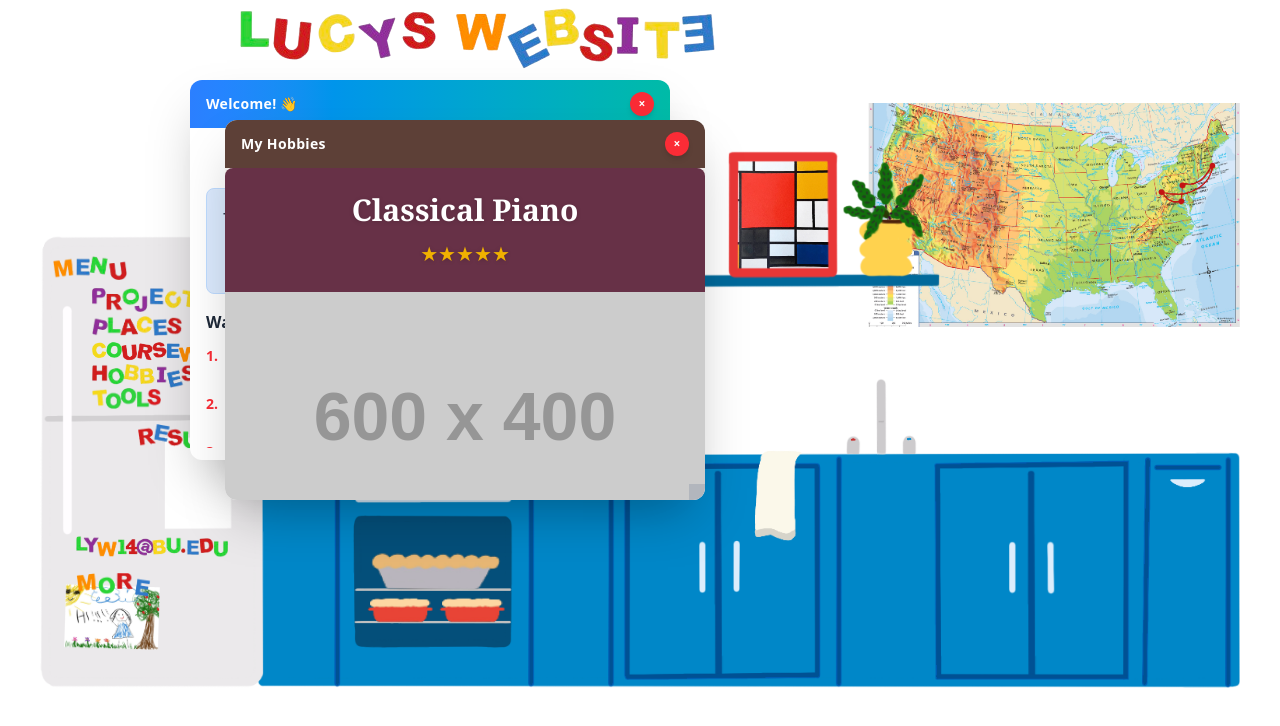
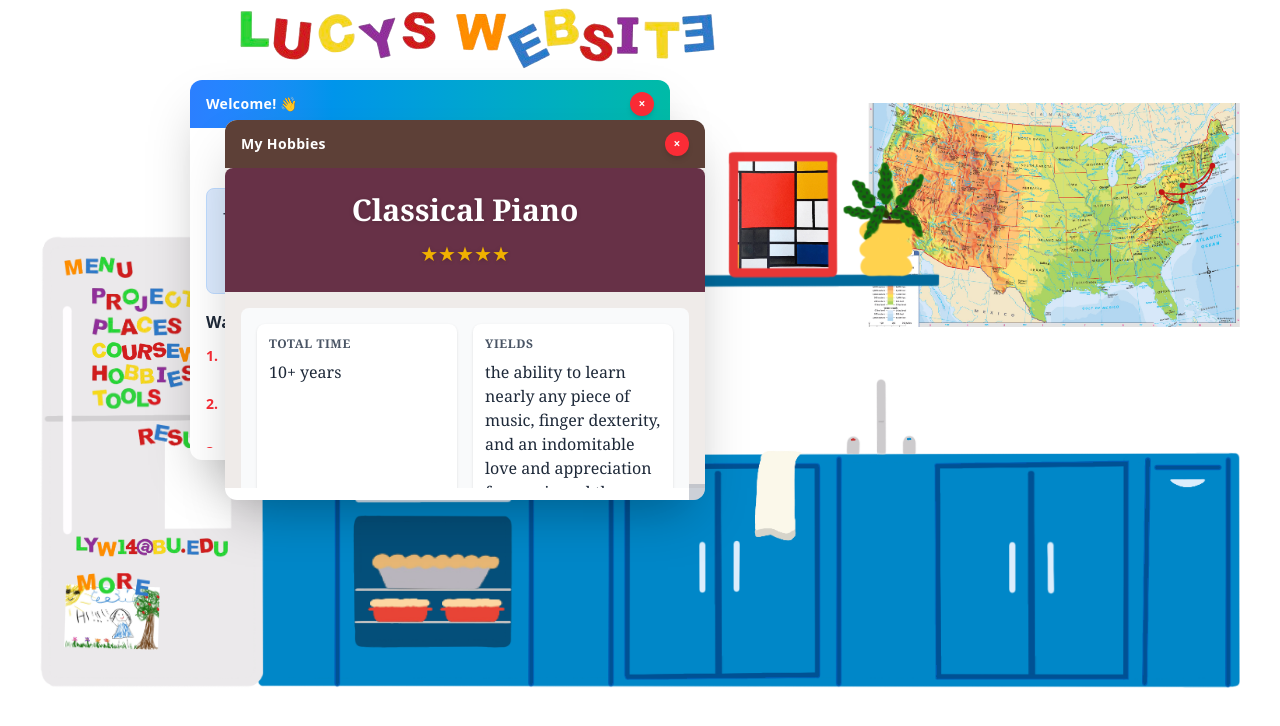
Before and after one commit to LYW14/LucysPortfolio_2025, a React (Vite) app: page / in a window 1280 px wide. Both pictures are taken after a click on the picture 144 px from the left and 376 px from the top of the page. Shown: the top 726 px of the page. Built offline with nearby package versions, Linux system fonts and the light colour scheme.

Commit message:
fixed menu styling problems like clipping and changed hobby recipe window to include photos.

```diff
--- a/src/components/HobbyRecipe.tsx
+++ b/src/components/HobbyRecipe.tsx
@@ -1,4 +1,8 @@
 import React, { useState } from 'react';
+import woodenSpoon from '../assets/wooden_spoon.png';
+import ballroom from '../assets/ballroom.png';
+import running from '../assets/running.png';
+import madeleines from '../assets/madeleines.png';
 
 interface Hobby {
   title: string;
@@ -6,8 +10,8 @@ interface Hobby {
   totalTime: string;
   yields: string;
   needs: string[];
-  image: string;
-  imageAlt: string;
+  image?: string;
+  imageAlt?: string;
 }
 
 const HOBBIES: Hobby[] = [
@@ -17,8 +21,6 @@ const HOBBIES: Hobby[] = [
     totalTime: '10+ years',
     yields: 'the ability to learn nearly any piece of music, finger dexterity, and an indomitable love and appreciation for music and the people who make it',
     needs: ['A desire to learn', 'Patience', 'A piano', 'A great teacher'],
-    image: 'https://placehold.co/600x400?text=Classical+Piano',
-    imageAlt: 'Lucy playing classical piano',
   },
   {
     title: 'Whittling',
@@ -26,7 +28,7 @@ const HOBBIES: Hobby[] = [
     totalTime: '?',
     yields: 'unique spoons, handmade gifts, and the occasional splinter',
     needs: ['Wood', 'A knife', 'Creativity'],
-    image: 'https://placehold.co/600x400?text=Whittling',
+    image: woodenSpoon,
     imageAlt: 'Lucy whittling wood',
   },
   {
@@ -35,7 +37,7 @@ const HOBBIES: Hobby[] = [
     totalTime: '3 years',
     yields: 'connecting with strangers through physical movement, feeling like a Disney princess in a gown, and calf strength',
     needs: ['A place to dance', 'A partner (optional)'],
-    image: 'https://placehold.co/600x400?text=Ballroom+Dance',
+    image: ballroom,
     imageAlt: 'Lucy ballroom dancing',
   },
   {
@@ -44,7 +46,7 @@ const HOBBIES: Hobby[] = [
     totalTime: '10 seasons of track and field',
     yields: 'extensive knowledge of the best running shoes, a Strava account, and daydreams of running a marathon',
     needs: ['A pair of sneakers', 'Deodorant (recommended)'],
-    image: 'https://placehold.co/600x400?text=Running',
+    image: running,
     imageAlt: 'Lucy running',
   },
   {
@@ -53,7 +55,7 @@ const HOBBIES: Hobby[] = [
     totalTime: '10+ years',
     yields: 'endless sweet treats',
     needs: ['Hungry family + friends!'],
-    image: 'https://placehold.co/600x400?text=Baking',
+    image: madeleines,
     imageAlt: 'Lucy baking',
   },
 ];
@@ -70,20 +72,23 @@ export const HobbyRecipe: React.FC = () => {
 
   return (
     <div className="font-serif">
-      {/* Header */}
-      <div className="bg-[#673147] p-6 text-center rounded-t-lg -m-4 mb-0">
-        <h1 className="text-3xl font-bold text-white mb-3 drop-shadow-sm">{hobby.title}</h1>
-        <div className="text-xl text-yellow-500 drop-shadow-sm">{hobby.rating}</div>
-      </div>
-
-      {/* Hero photo */}
-      <div className="w-full -mx-4" style={{ width: 'calc(100% + 2rem)' }}>
-        <img
-          src={hobby.image}
-          alt={hobby.imageAlt}
-          className="w-full object-cover"
-          style={{ maxHeight: '260px' }}
-        />
+      {/* Header — photo as background, pure purple fallback for piano */}
+      <div
+        className="p-6 text-center rounded-t-lg -m-4 mb-0 relative overflow-hidden"
+        style={{
+          backgroundImage: hobby.image ? `url(${hobby.image})` : undefined,
+          backgroundSize: 'cover',
+          backgroundPosition: 'center',
+          backgroundColor: '#673147',
+        }}
+      >
+        {hobby.image && (
+          <div className="absolute inset-0" style={{ backgroundColor: 'rgba(103,49,71,0.65)' }} />
+        )}
+        <div className="relative z-10">
+          <h1 className="text-3xl font-bold text-white mb-3 drop-shadow-sm">{hobby.title}</h1>
+          <div className="text-xl text-yellow-500 drop-shadow-sm">{hobby.rating}</div>
+        </div>
       </div>
 
       {/* Info grid */}
--- a/src/components/ProjectDetails.tsx
+++ b/src/components/ProjectDetails.tsx
@@ -2,6 +2,7 @@
 import React, { useState } from 'react';
 import type { Project } from './types';
 import { getEmbedUrl } from './utils';
+import { FormattedText } from './FormattedText';
 
 interface ProjectDetailsProps {
   project: Project;
@@ -29,13 +30,7 @@ export const ProjectDetails: React.FC<ProjectDetailsProps> = ({ project }) => {
     }
 
     return (
-      <video
-        key={index}
-        width="100%"
-        height="250"
-        controls
-        className="rounded-lg"
-      >
+      <video key={index} width="100%" height="250" controls className="rounded-lg">
         <source src={videoUrl} type="video/mp4" />
         Your browser does not support the video tag.
       </video>
@@ -62,7 +57,7 @@ export const ProjectDetails: React.FC<ProjectDetailsProps> = ({ project }) => {
 
   return (
     <div className="max-w-full">
-      {/* Header Section */}
+      {/* Header */}
       <div className="flex items-center space-x-4 mb-6 pb-4 border-b border-gray-200">
         <div className="w-20 h-20 bg-gradient-to-br from-orange-100 to-red-100 rounded-xl flex items-center justify-center text-3xl">
           {project.logo}
@@ -72,7 +67,7 @@ export const ProjectDetails: React.FC<ProjectDetailsProps> = ({ project }) => {
         </div>
       </div>
 
-      {/* Videos Section */}
+      {/* Videos */}
       {project.media?.videos && project.media.videos.length > 0 && (
         <div className="mb-6">
           <h3 className="text-lg font-semibold text-gray-800 mb-3">🎥 Demo Videos</h3>
@@ -84,7 +79,7 @@ export const ProjectDetails: React.FC<ProjectDetailsProps> = ({ project }) => {
         </div>
       )}
 
-      {/* Files Section */}
+      {/* Files */}
       {project.media?.files && project.media.files.length > 0 && (
         <div className="mb-6">
           <h3 className="text-lg font-semibold text-gray-800 mb-3">📁 Related Files</h3>
@@ -97,25 +92,17 @@ export const ProjectDetails: React.FC<ProjectDetailsProps> = ({ project }) => {
                 rel="noopener noreferrer"
                 className="flex items-center space-x-3 p-3 bg-white hover:bg-gray-50 border border-gray-200 hover:border-gray-300 rounded-lg transition-all duration-200"
               >
-                <div className="flex-shrink-0">
-                  <span className={getFileIconColor(file.type)}>
-                    {getFileIcon(file.type)}
-                  </span>
-                </div>
-                <div className="flex-grow">
-                  <span className="font-medium text-gray-800">{file.name}</span>
-                  <span className="text-sm text-gray-500 ml-2">
-                    ({file.type.toUpperCase()})
-                  </span>
-                </div>
-                <div className="flex-shrink-0 text-gray-400">→</div>
+                <span className={getFileIconColor(file.type)}>{getFileIcon(file.type)}</span>
+                <span className="font-medium text-gray-800">{file.name}</span>
+                <span className="text-sm text-gray-500">({file.type.toUpperCase()})</span>
+                <span className="ml-auto text-gray-400">→</span>
               </a>
             ))}
           </div>
         </div>
       )}
 
-      {/* Description Section */}
+      {/* Description */}
       <div className="mb-6">
         <div className="flex space-x-2 mb-4">
           {(['short', 'medium', 'long'] as const).map((length) => (
@@ -132,20 +119,19 @@ export const ProjectDetails: React.FC<ProjectDetailsProps> = ({ project }) => {
             </button>
           ))}
         </div>
-
         <div className="bg-white rounded-lg border border-gray-200 p-4 min-h-[120px]">
-          <p className="text-gray-700 leading-relaxed whitespace-pre-line">
-            {project.descriptions[selectedLength]}
+          <p className="text-gray-700 leading-relaxed">
+            <FormattedText text={project.descriptions[selectedLength]} />
           </p>
         </div>
       </div>
 
-      {/* Learning Section */}
+      {/* What I Learned */}
       <div className="border-t border-gray-200 pt-6">
         <h3 className="text-lg font-semibold text-gray-800 mb-3">What I Learned</h3>
         <div className="bg-orange-50 rounded-lg p-4 border border-orange-200">
           <p className="text-gray-700 leading-relaxed">
-            {project.learned}
+            <FormattedText text={project.learned} />
           </p>
         </div>
       </div>
--- a/src/components/scene.css
+++ b/src/components/scene.css
@@ -128,21 +128,17 @@ html, body {
   object-fit: contain;
   transition: all 0.3s ease;
   cursor: pointer;
-  border-radius: 8px;
   padding: 4px;
   z-index: 5;
 }
 
-/* MENU HEADER — scales with the scene (base: 24px at 1200px scene width) */
+/* MENU HEADER — positioned inside menu-container so it scales with the other items */
 .menu-header {
-  width: auto;
-  height: min(24px, 2vw);   /* 24/1200*100 = 2vw */
+  top: 30%;
+  left: 10%;
+  width: 43%;
+  height: auto;
   object-fit: contain;
-  margin-bottom: 16px;
-  margin-left: auto;
-  margin-right: auto;
-  top: 120px;
-  left: 5px;
 }
 
 /* MENU CONTAINER — scales with viewport (base: 160x400px at 1200px scene width) */
@@ -214,6 +210,7 @@ html, body {
   transform: scale(1.1) rotate(0deg) !important;
   background: rgba(255, 255, 255, 0.95);
   border-color: rgba(59, 130, 246, 0.5);
+  border-radius: 8px;
   z-index: 20;
 }
 
--- a/src/components/scene.tsx
+++ b/src/components/scene.tsx
@@ -75,8 +75,8 @@ export default function Scene() {
 
       {/* Fridge Menu */}
       <div className="absolute left-2 top-1/2 transform -translate-y-1/2 flex flex-col space-y-4 z-[10]">
-        <img src={menu} alt="menu" className="menu-header mb-4" />
         <div className="menu-container">
+          <img src={menu} alt="menu" className="absolute menu-header" />
           <img src={projects}   alt="projects"   className="absolute fridge-menu-item menu-item-1 icon" onClick={handleProjectsMenu} />
           <img src={places}     alt="places"     className="absolute fridge-menu-item menu-item-2 icon" onClick={handlePlacesMenu} />
           <img src={reading}    alt="reading"    className="absolute fridge-menu-item menu-item-3 icon" onClick={handleReadingMenu} />
```
